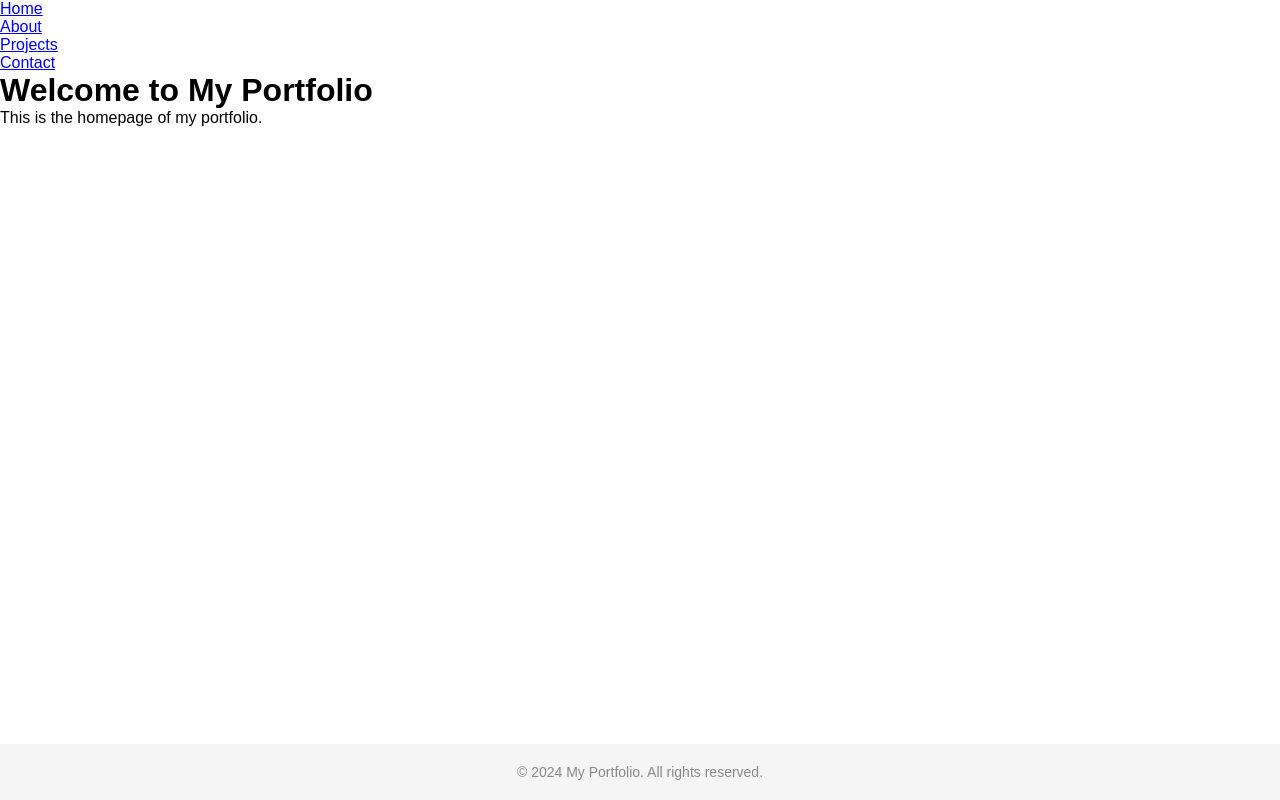
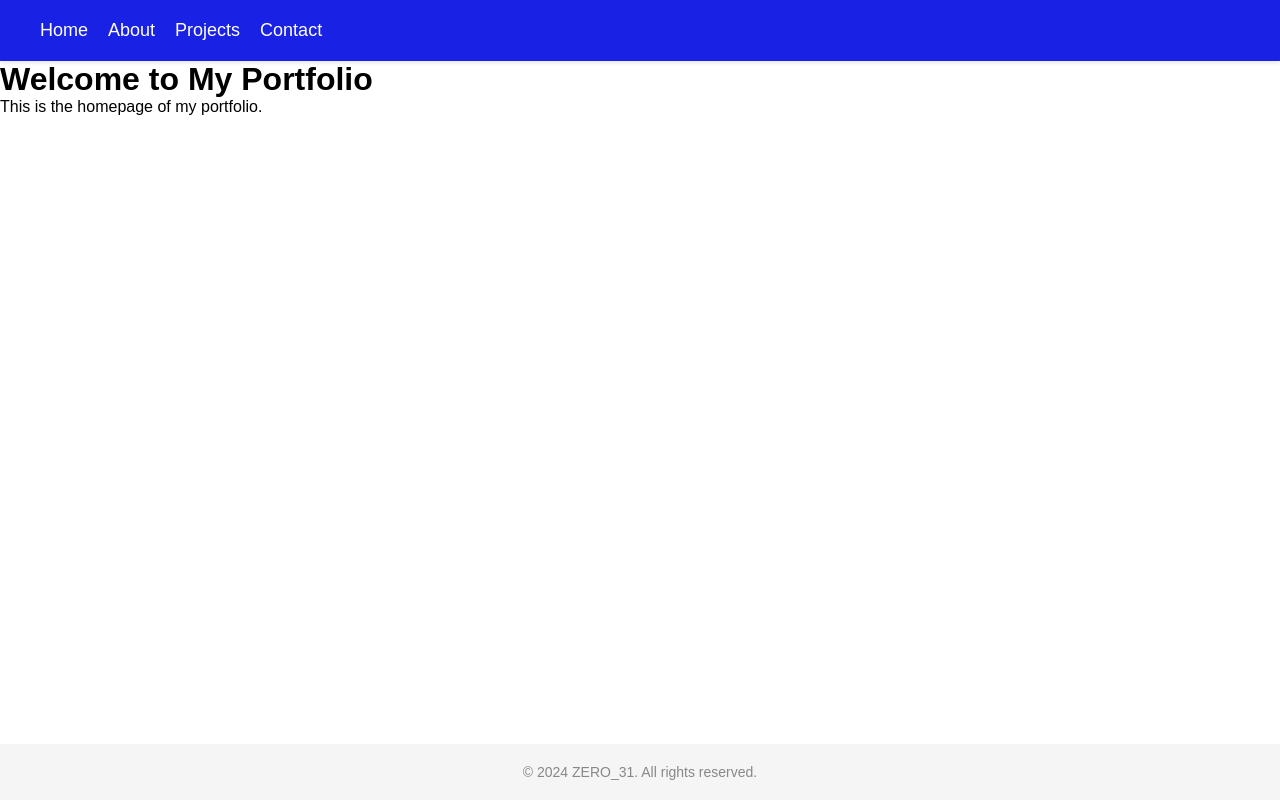
Before and after one commit to Dodamwaththacs/my-portfolio, a Next.js app: page / in a window 1280 px wide. Built offline with nearby package versions, Linux system fonts and the light colour scheme.

Commit message:
Nav bar ceate correctly

```diff
--- a/src/components/Footer.js
+++ b/src/components/Footer.js
@@ -3,7 +3,7 @@ import styles from "../styles/Footer.module.css";
 export default function Footer() {
   return (
     <footer className={styles.footer}>
-      <p>&copy; 2024 My Portfolio. All rights reserved.</p>
+      <p>&copy; 2024 ZERO_31. All rights reserved.</p>
     </footer>
   );
 }
--- a/src/components/Header.js
+++ b/src/components/Header.js
@@ -4,19 +4,27 @@ import styles from "../styles/Header.module.css";
 export default function Header() {
   return (
     <header className={styles.header}>
-      <nav>
-        <ul>
-          <li>
-            <Link href="/">Home</Link>
+      <nav className={styles.nav}>
+        <ul className={styles.ul}>
+          <li className={styles.li}>
+            <Link href="/" className={styles.link}>
+              Home
+            </Link>
           </li>
-          <li>
-            <Link href="/about">About</Link>
+          <li className={styles.li}>
+            <Link href="/about" className={styles.link}>
+              About
+            </Link>
           </li>
-          <li>
-            <Link href="/projects">Projects</Link>
+          <li className={styles.li}>
+            <Link href="/projects" className={styles.link}>
+              Projects
+            </Link>
           </li>
-          <li>
-            <Link href="/contact">Contact</Link>
+          <li className={styles.li}>
+            <Link href="/contact" className={styles.link}>
+              Contact
+            </Link>
           </li>
         </ul>
       </nav>
--- a/src/styles/Header.module.css
+++ b/src/styles/Header.module.css
@@ -0,0 +1,53 @@
+.header {
+    background-color: #1921e4; /* Main color for the header */
+    padding: 20px;
+    display: flex;
+    justify-content: center; /* Center the navigation items */
+    box-shadow: 0 2px 4px rgba(0, 0, 0, 0.1); /* Add a subtle shadow */
+  }
+
+  .nav {
+    width: 100%;
+    max-width: 1200px; /* Max width for the nav container */
+    display: flex;
+    justify-content: space-between; /* Distribute space between nav items */
+  }
+
+  .ul {
+    list-style: none; /* Remove default list styling */
+    display: flex;
+    gap: 20px; /* Space between each list item */
+    padding: 0;
+    margin: 0;
+  }
+
+  .li {
+    position: relative;
+  }
+
+  .link {
+    text-decoration: none; /* Remove underline from links */
+    color: white; /* Text color for links */
+    font-weight: 500;
+    font-size: 18px;
+    transition: color 0.3s ease; /* Smooth transition for hover effects */
+  }
+
+  .link:hover {
+    color: #ffcd00; /* Color change on hover */
+  }
+
+  .link::after {
+    content: '';
+    position: absolute;
+    width: 0;
+    height: 2px;
+    background: #ffcd00; /* Underline color */
+    left: 0;
+    bottom: -5px; /* Position it just below the text */
+    transition: width 0.3s ease;
+  }
+
+  .link:hover::after {
+    width: 100%; /* Expand the underline on hover */
+  }
```
